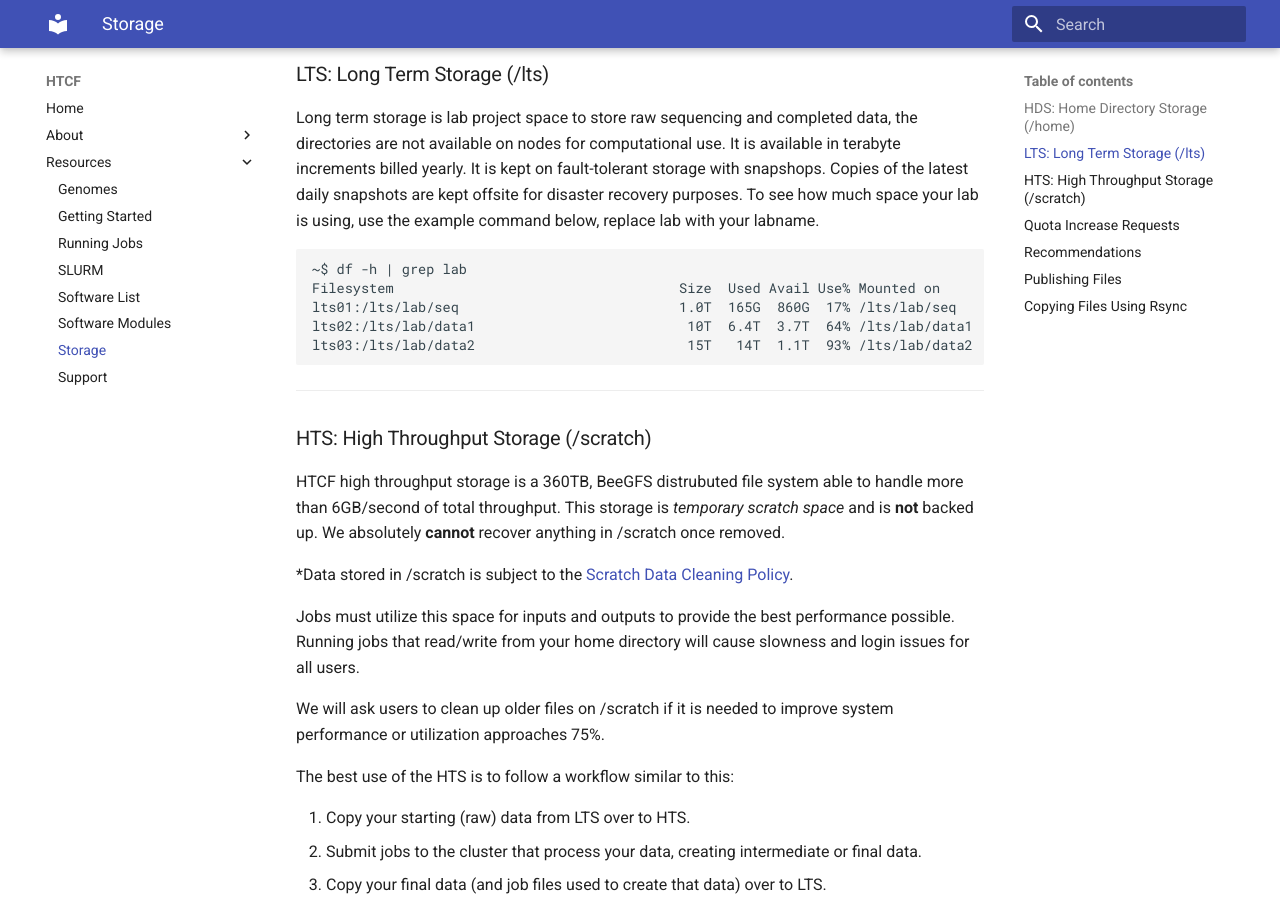
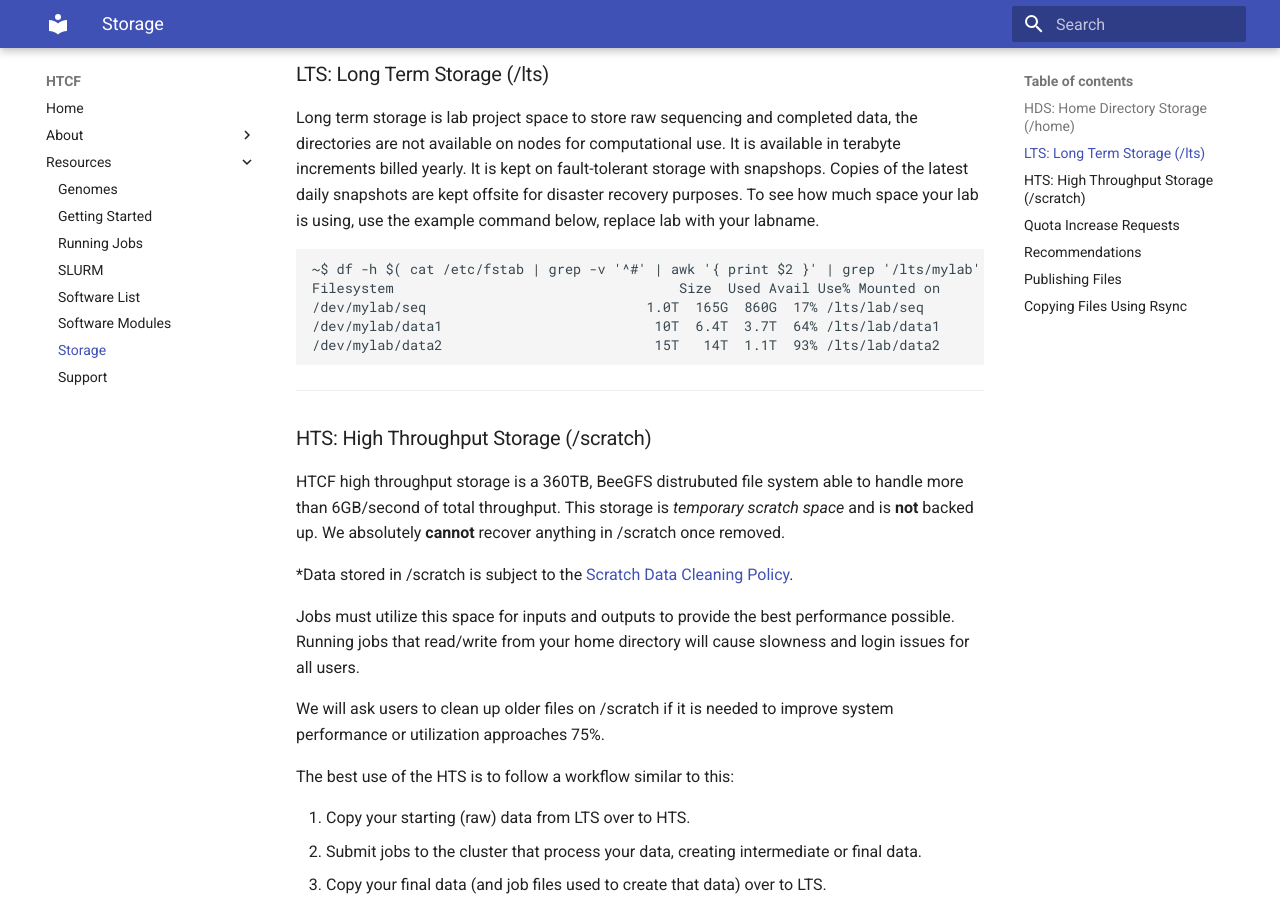
Before and after one commit to htcf/docs, an MkDocs documentation site: the page built from docs/storage.md, in a window 1280 px wide and 900 px high, scrolled down 586 px. Built offline with MkDocs 1.6.1 and Material for MkDocs 9.7.7, drawn with Linux system fonts in a browser that asks for light colours.

Commit message:
update df command

```diff
--- a/docs/storage.md
+++ b/docs/storage.md
@@ -20,11 +20,11 @@ By default, home directories will not be readable or writeable by other users of
 Long term storage is lab project space to store raw sequencing and completed data, the directories are not available on nodes for computational use.  It is available in terabyte increments billed yearly.  It is kept on fault-tolerant storage with snapshops.  Copies of the latest daily snapshots are kept offsite for disaster recovery purposes.  To see how much space your lab is using, use the example command below, replace lab with your labname.
 
 ~~~~{.language-bash}
-~$ df -h | grep lab
+~$ df -h $( cat /etc/fstab | grep -v '^#' | awk '{ print $2 }' | grep '/lts/mylab' )
 Filesystem                                   Size  Used Avail Use% Mounted on
-lts01:/lts/lab/seq                           1.0T  165G  860G  17% /lts/lab/seq
-lts02:/lts/lab/data1                          10T  6.4T  3.7T  64% /lts/lab/data1
-lts03:/lts/lab/data2                          15T   14T  1.1T  93% /lts/lab/data2
+/dev/mylab/seq                           1.0T  165G  860G  17% /lts/lab/seq
+/dev/mylab/data1                          10T  6.4T  3.7T  64% /lts/lab/data1
+/dev/mylab/data2                          15T   14T  1.1T  93% /lts/lab/data2
 ~~~~
 
 * * *
```
